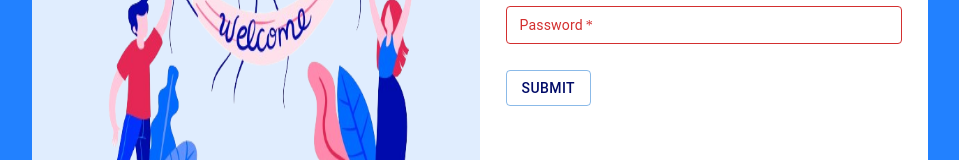
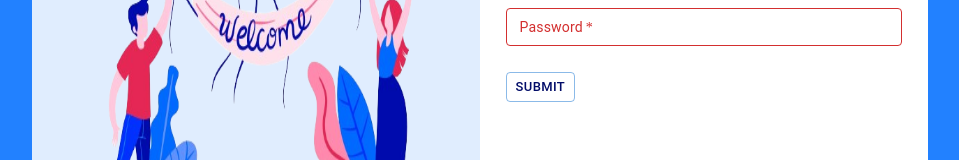
Before and after one commit to pranjalgogoi1209/text-tango-live-chat-app, a React (Vite) app in the folder text-tango/: page / in a window 1280 px wide. Shown: the part 346-506 px from the top of the page, without its empty margins (160-1119 px from the left). Built offline with nearby package versions, Linux system fonts and the light colour scheme.

Commit message:
update submit button size

```diff
--- a/text-tango/src/components/WelcomePage/Login.jsx
+++ b/text-tango/src/components/WelcomePage/Login.jsx
@@ -45,7 +45,9 @@ export default function Login({ toggle, setToggle }) {
             onChange={e => setPassValue(e.target.value)}
           />
           <Stack direction="row">
-            <Button variant="outlined">Submit</Button>
+            <Button variant="outlined" size="small">
+              Submit
+            </Button>
           </Stack>
         </form>
 
```
